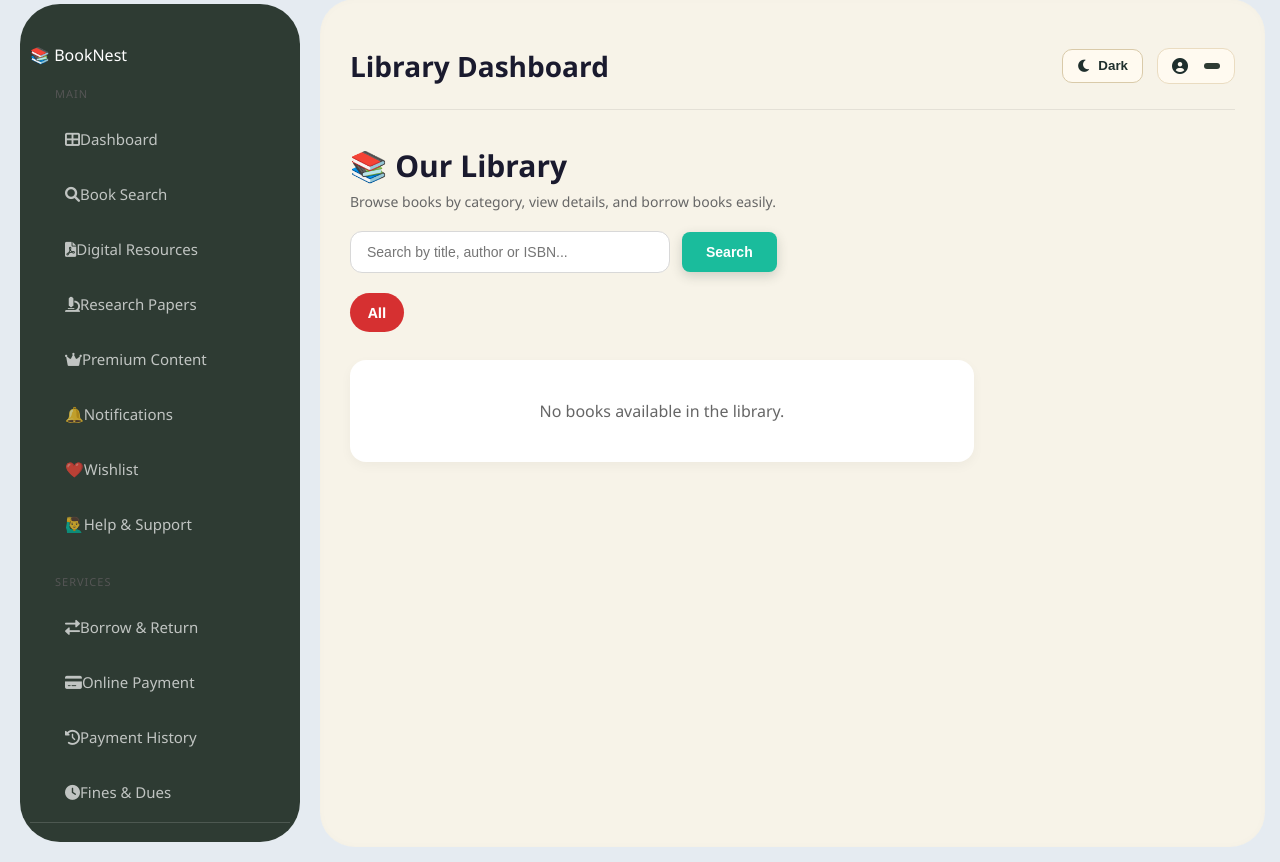
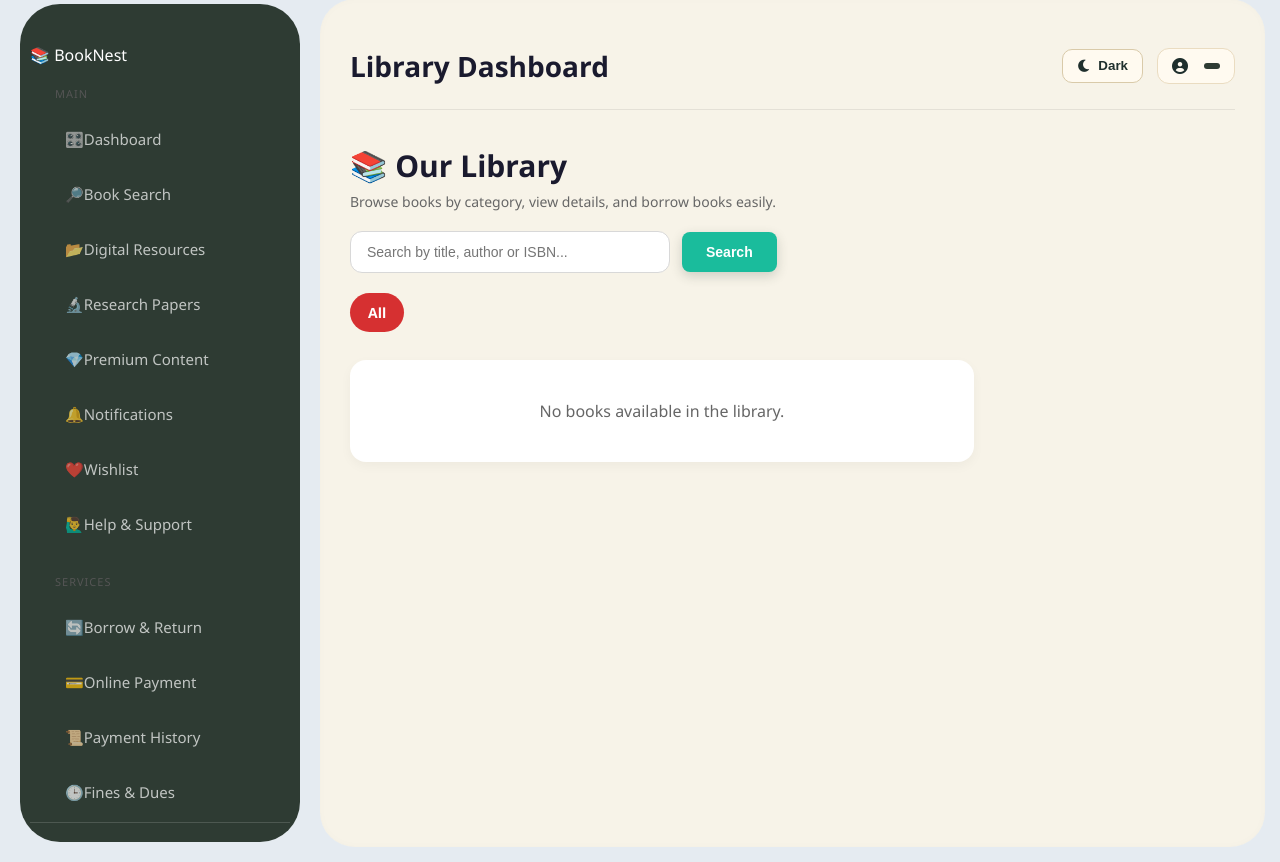
Before and after one commit to shah-iqra/Library-Management-System, a Django app: template library/templates/library/book_list.html in a window 1280 px wide. Shown: the part 16-878 px from the top of the page. Run offline with Django 3.2, Linux system fonts and the light colour scheme; the template is opened without the code that fills it, so the values that code supplies are empty; some libraries are stand-ins or nearby versions.

Commit message:
update sidebar

```diff
--- a/library/templates/library/base.html
+++ b/library/templates/library/base.html
@@ -43,31 +43,31 @@
 
             <a href="{% url 'home' %}"
                class="menu-item {% if request.resolver_match.url_name == 'home' %}active{% endif %}">
-                <i class="fas fa-th-large"></i>
+            <span>🎛️</span>
            Dashboard
           </a>
 
             <a href="{% url 'book_list' %}"
                class="menu-item {% if request.resolver_match.url_name == 'book_list' %}active{% endif %}">
-                <i class="fas fa-search"></i>
+            <span>🔎</span>
              Book Search
           </a>
 
             <a href="{% url 'digital_resources' %}"
                class="menu-item {% if request.resolver_match.url_name == 'digital_resources' %}active{% endif %}">
-                <i class="fas fa-file-pdf"></i>
+               <span>📂</span>
              Digital Resources
               </a>
 
             <a href="{% url 'research_papers' %}"
    class="menu-item {% if request.resolver_match.url_name == 'research_papers' %}active{% endif %}">
-                <i class="fas fa-microscope"></i>
+    <span>🔬</span>
     Research Papers
 </a>
 
             <a href="{% url 'premium_content' %}"
    class="menu-item premium {% if request.resolver_match.url_name == 'premium_content' %}active{% endif %}">
-                <i class="fas fa-crown"></i>
+    <span>💎</span>
     Premium Content
 </a>
 
@@ -98,28 +98,27 @@
 
             <a href="{% url 'borrow_list' %}"
    class="menu-item {% if request.resolver_match.url_name == 'borrow_list' %}active{% endif %}">
-                <i class="fas fa-exchange-alt"></i>
+    <span>🔄</span>
     Borrow & Return
 </a>
 
             <a href="{% url 'online_payment' %}"
    class="menu-item {% if request.resolver_match.url_name == 'online_payment' %}active{% endif %}">
-                <i class="fas fa-credit-card"></i>
+    <span>💳</span>
     Online Payment
 </a>
 
             <a href="{% url 'payment_history' %}"
    class="menu-item {% if request.resolver_match.url_name == 'payment_history' %}active{% endif %}">
-                <i class="fas fa-history"></i>
+    <span>📜</span>
     Payment History
 </a>
 
             <a href="{% url 'fines_dues' %}"
    class="menu-item {% if request.resolver_match.url_name == 'fines_dues' %}active{% endif %}">
-                <i class="fas fa-clock"></i>
+    <span>🕒</span>
     Fines & Dues
 </a>
-
         </div>
 
         <!-- ================= ADMIN SECTION ================= -->
@@ -131,25 +130,25 @@
 
             <a href="{% url 'member_list' %}"
    class="menu-item {% if request.resolver_match.url_name == 'member_list' %}active{% endif %}">
-                <i class="fas fa-users-cog"></i>
+    <span>👥</span>
     Manage Users
 </a>
 
             <a href="{% url 'category_list' %}"
    class="menu-item {% if request.resolver_match.url_name == 'category_list' %}active{% endif %}">
-                <i class="fas fa-tags"></i>
+    <span>🏷️</span>
     Manage Categories
 </a>
 
             <a href="{% url 'system_monitoring' %}"
    class="menu-item {% if request.resolver_match.url_name == 'system_monitoring' %}active{% endif %}">
-                <i class="fas fa-chart-line"></i>
+    <span>📈</span>
     System Monitoring
 </a>
 
             <a href="{% url 'reports_analytics' %}"
    class="menu-item {% if request.resolver_match.url_name == 'reports_analytics' %}active{% endif %}">
-                <i class="fas fa-file-invoice"></i>
+    <span>📊</span>
     Reports & Analytics
 </a>
 
```
Also changed, not shown: db.sqlite3. Lines whose indentation alone changed are shown as unchanged.
